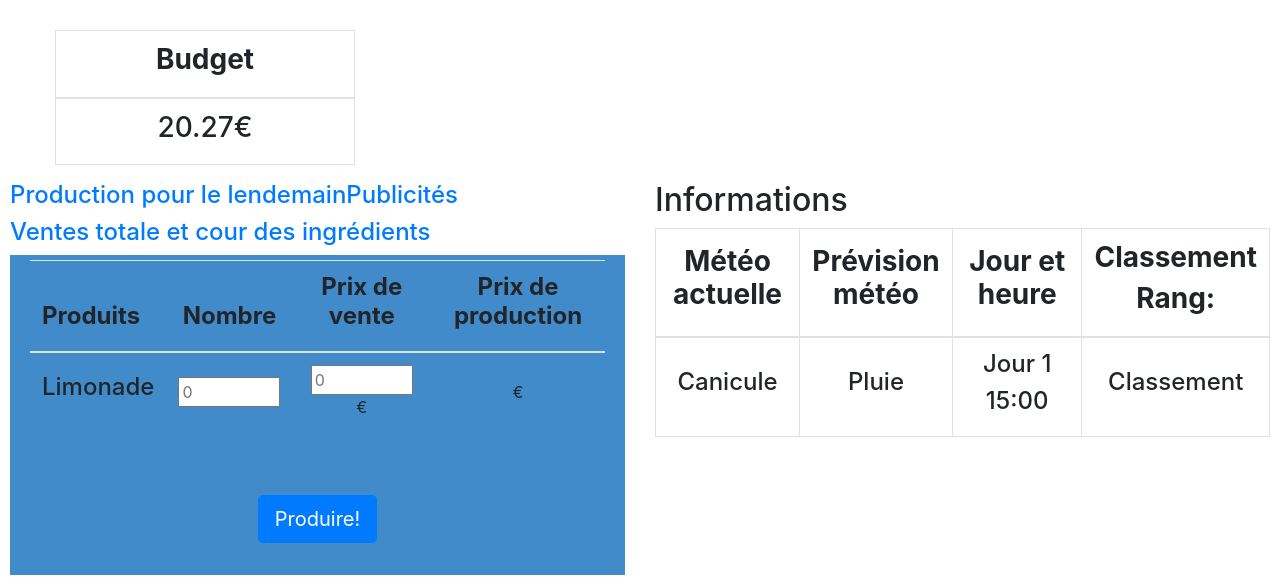
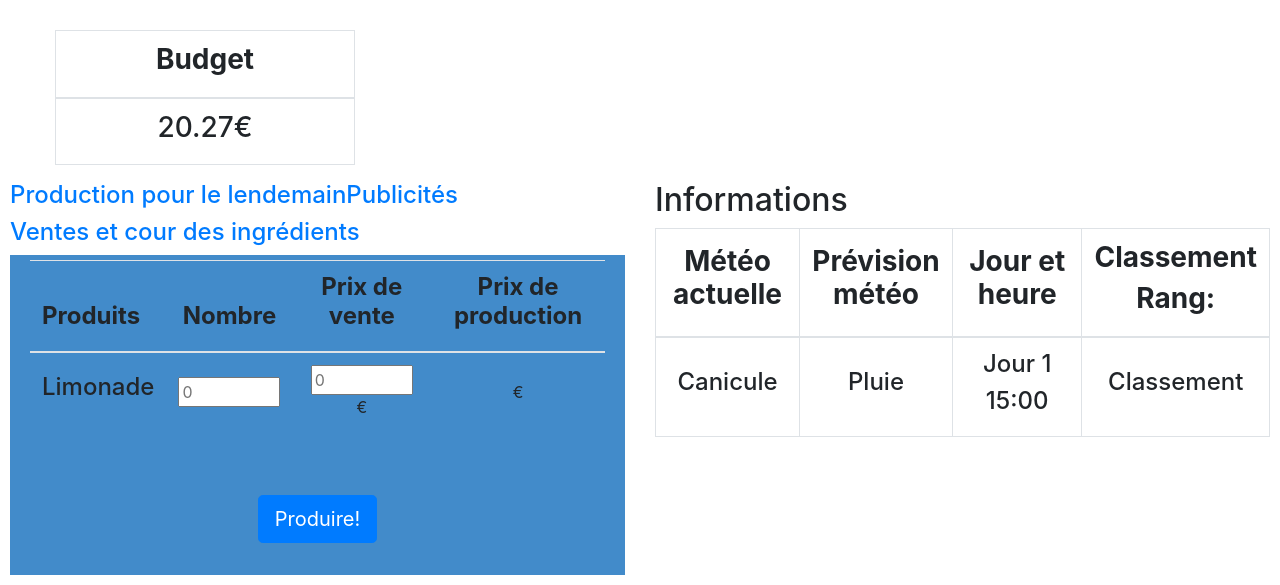
Before and after one commit to Zekiels/Webservice_projet_inte_2017, a Flask app: page /jeu.html in a window 1280 px wide. Shown: the part 378-963 px from the top of the page. Run offline with Flask 3, Linux system fonts and the light colour scheme; some libraries are stand-ins or nearby versions.

Commit message:
Signed-off-by: awillaumez <aurelien.willaumez@imerir.com>

```diff
--- a/templates/jeu.html
+++ b/templates/jeu.html
@@ -45,7 +45,7 @@
         </li>
         <li><a href="#2b" data-toggle="tab"><h4>Publicités</h4></a>
       </li>
-        <li><a href="#3b" data-toggle="tab"><h4>Ventes totale et cour des ingrédients </h4></a>
+        <li><a href="#3b" data-toggle="tab"><h4>Ventes et cour des ingrédients </h4></a>
         </li>
     </ul>
 
```
